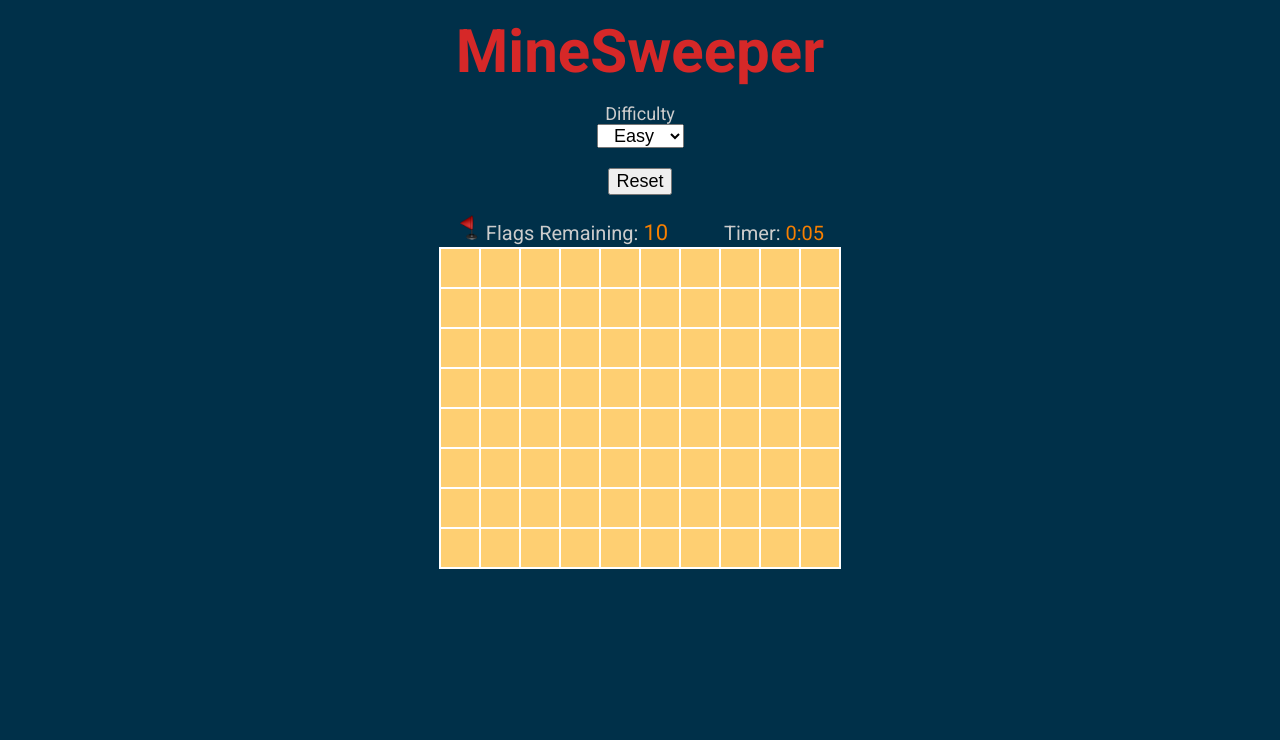
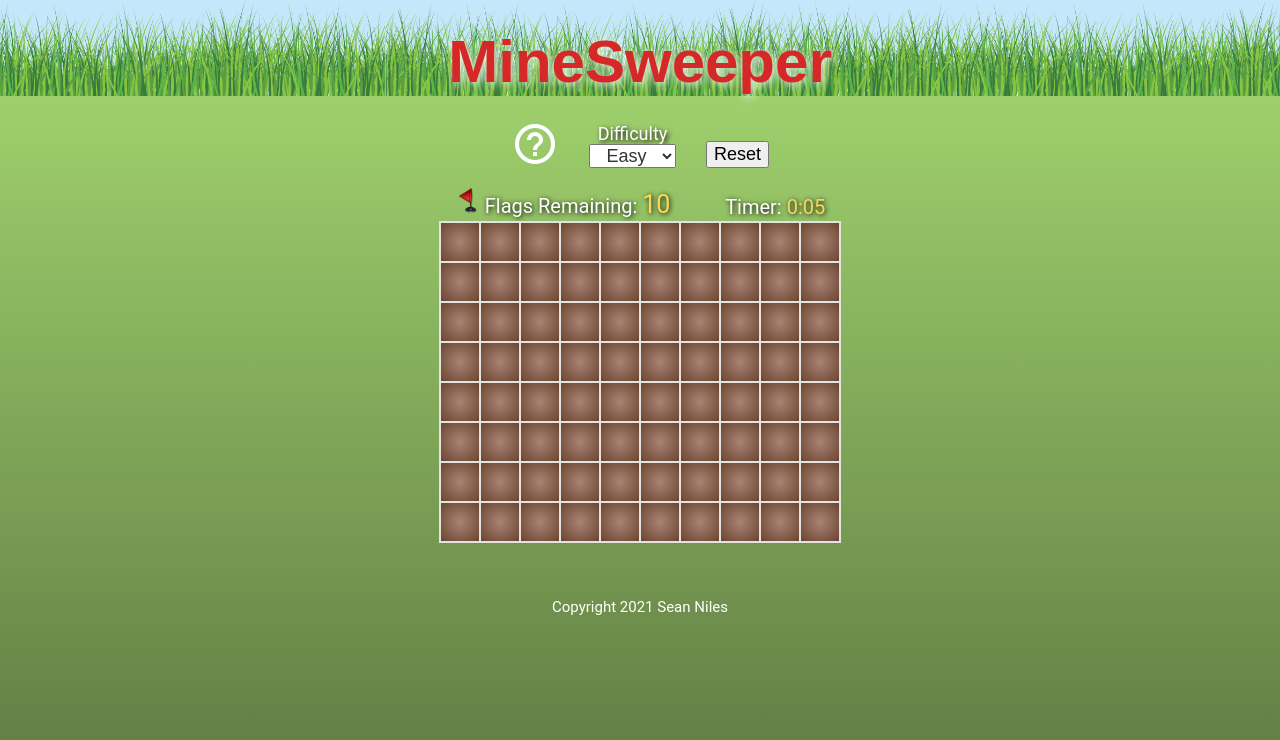
Before and after one commit to snyles/project-minesweeper, a plain HTML site: page index.html in a window 1280 px wide. Drawn offline with Linux system fonts and the light colour scheme; a web font is replaced by a local one.

Commit message:
add help modal, style changes

```diff
--- a/css/style.css
+++ b/css/style.css
@@ -18,16 +18,15 @@ html {
   }
 
   body {
-    background-color: var(--background);
+    background: linear-gradient(#a7db72, #5e7942);
     /* Use a system font, if none are available use an available sans-sarif font */
     font-family: "Roboto",system-ui, -apple-system, BlinkMacSystemFont, "Segoe UI",
           Roboto, Oxygen-Sans, Ubuntu, Cantarell, "Helvetica Neue", sans-serif;
     font-size: 2.4rem;
-    color: #ccc;
+    color: white;
 
     min-height: 100vh;
     margin: 0 auto;
-    max-width: 80vmin;
 
     display: flex;
     align-items: center;
@@ -35,22 +34,40 @@ html {
     justify-content: flex-start;
     text-align: center;
 
-    --primary: #D62828;
-    --background: #003049;
-    --board: #FECF72;
-    --clear: #EAE2B7;
-    --accent: #F77F00;
+    --primary: #d62828;
+    --background: #7A9E56;
+    --board: #8B6555;
+    --clear: #B99A8D;
+    --accent: #ffd651;
+    --darkbrown: #381a20
 }
 
 select {
     text-align: center;
+    color: #333;
 }
 
+label {
+    text-shadow: black 2px 2px 5px;
+}
 h1 {
-    margin: 1vmin 0;
+    display: flex;
+    margin: 0 0 1vmin 0;
+    padding: 1vmin 0 0 0;
+    align-items: flex-end;
+    justify-content: center;
+    width: 100vw;
+    height: 12vmin;
     color: var(--primary);
+    text-shadow: white 2px 2px 10px;
     font-size: 8vmin;
-    font-family: "Roboto";
+    font-family: 'RocknRoll One', sans-serif;
+    background-color: #C5E7FC;
+    background-image: url('/img/grass_long.png');
+    background-size: contain;
+    background-repeat: repeat-x;
+    background-position: bottom;
+
 }
 
 label, button, option, select {
@@ -64,19 +81,20 @@ label, button, option, select {
     grid-template-columns: repeat(8, 1fr);
     color: #333;
     user-select: none;
-    border: solid 1px white;
+    border: solid 1px #e3e3e3;
     max-width: 95vw;
 
 }
 
 #grid > .cell {
-    border: solid 1px white;
-    background: var(--board);
+    border: solid 1px #e3e3e3;
+    background: radial-gradient(#a88475, #6b452f);
     display: flex;
     align-items: center;
     justify-content: center;
     font-size: 4vmin;
-
+    color: #f3f3f3;
+    text-shadow: black 2px 2px 5px;
     width: 5vmin;
     height: 5vmin;
 }
@@ -108,9 +126,10 @@ img.flag, img.mine {
     justify-content: space-evenly;
     width: 60vmin;
     font-size: 2rem;
+    text-shadow: black 1px 1px 5px;
 }
 #flags-left span {
-    font-size: 2.2rem;
+    font-size: 2.5rem;
     color: var(--accent);
 }
 
@@ -120,21 +139,69 @@ img.flag, img.mine {
 }
 
 #resetButton {
-    margin: 20px 0 0 0;
+    margin: 20px 0 0 30px;
     width: auto;
+}
+
+#help {
+    margin: 0 30px 0 0;
 }
 
 #controls {
     display: flex;
+    flex-direction: row;
+    align-items: flex-end;
+    justify-content: center;
+    margin-top: 1vmin;
+}
+
+#difficulty {
+    display: flex;
     flex-direction: column;
-    align-items: center;
-    justify-content: center;
 }
 
 #time {
     color: var(--accent);
 }
 
+#copy {
+    font-size: 1.5rem;
+    display: flex;
+    flex-direction: column;
+}
+
+#helpModal {
+    display: none;
+    background-color: rgba(200, 200, 200, .6);
+    width: 100vw;
+    height: 100vh;
+    position: absolute;
+    top: 0;
+    left: 0;
+    justify-content: center;
+    align-items: center;
+    text-align: left;
+}
+
+#helpText {
+    width: 80vmin;
+    font-size: 2.5rem;
+    background-color: rgba(240, 240, 240, 1);
+    border-radius: 10px;
+    color: #333;
+    line-height: 3.5rem;
+    padding: 1rem;
+}
+#helpText ul {
+    list-style-type:square;
+}
+#helpText li {
+    margin: 0 0 15px 0;
+}
+
+#helpText strong {
+    color: var(--primary);
+}
 @media only screen and (min-width: 768px) {
 
     #grid {
@@ -143,7 +210,7 @@ img.flag, img.mine {
     #grid > .cell, #grid.small > .cell, #grid.medium > .cell {
         width: 40px;
         height: 40px;
-        font-size: 2.5rem;
+        font-size: 2.3rem;
 
     }
     #info {
@@ -156,7 +223,8 @@ img.flag, img.mine {
     }
 
     h1 {
-        margin: 2vmin 0;
+        margin: 0 0 2vmin 0;
+        padding: 4vmin 0 0 0;
         font-size: 6rem;
     }
 }
--- a/index.html
+++ b/index.html
@@ -6,35 +6,53 @@
     <meta name="viewport" content="width=device-width, initial-scale=1.0">
     <link rel="stylesheet" href="css/style.css">
     <link rel="preconnect" href="https://fonts.gstatic.com">
-    <link href="https://fonts.googleapis.com/css2?family=Roboto:wght@400;700&display=swap" rel="stylesheet">
+    <link href="https://fonts.googleapis.com/css2?family=DotGothic16&family=RocknRoll+One&display=swap" rel="stylesheet">
     <script defer src="js/app.js"></script>
     <title>Minesweeper</title>
 </head>
 <body>
     <h1>MineSweeper</h1>
     <div id="controls">
-    <label for="boardSize">Difficulty</label>
+        <img id="help" src="./img/help.png" />
+        <div id="difficulty">
+        <label for="boardSize">Difficulty</label>
         <select id="boardSize">
             <option value="small" selected>Easy</option>
             <option value="medium">Medium</option>
             <option value="large">Hard</option>
             <option value="xlarge">Insane</option>
         </select>
+        </div>
         <button id="resetButton">Reset</button>
+
     </div>
-    <div id=info>
-        <div id=flags-left>
+    <div id="info">
+        <div id="flags-left">
             <img src="img/Flag.ico">
             Flags Remaining:
             <span></span>
         </div>
-        <div id=timer>
-            Timer: <span id=time>0:00</span>
+        <div id="timer">
+            Timer: <span id="time">0:00</span>
         </div>
     </div>
-    <div id=grid>
+    <div id="grid">
     </div>
+    <div id="copy">
+        <p>Copyright 2021 Sean Niles</p>
+    </div>
+    <div id="helpModal">
+        <div id="helpText">
+            <ul>
+                <li><strong>Left Click</strong> to uncover a square. </li>
+                <li>The number in the uncovered squares tell you how many mines are around that square</li>
+                <li><strong>Right Click</strong> to mark a square with a flag if you think it contains a mine </li>
+                <li><strong>Double Click</strong> or <strong>Click Both Mouse Buttons</strong> on a numbered square once you have placed as many flags as the number in the square to reveal the surrounding squares</li>
+                <li><strong>Mark all the mines with a flag to win!</strong></li>
 
+            </ul>
+        </div>
+    </div>
 </body>
 <script src="js/confetti.js"></script>
 </html>
--- a/js/app.js
+++ b/js/app.js
@@ -68,11 +68,22 @@ const grid = document.getElementById('grid');
 
 const flagsLeftEl = document.querySelector('#flags-left span');
 const timeEl = document.getElementById('time');
+const helpIcon = document.getElementById('help');
+const helpModal = document.getElementById('helpModal');
 
 /*----------------------------- Event Listeners -----------------------------*/
 
 resetButton.addEventListener('click', reset );
 difficultySelect.addEventListener('change', reset );
+
+helpIcon.addEventListener('click', function() {
+    helpModal.style.display = "flex";
+    helpModal.addEventListener('click', function() {
+        helpModal.style.display = "none";
+        helpModal.removeEventListener('click');
+    })
+
+})
 
 grid.addEventListener('contextmenu', function (e) {
     e.preventDefault();
@@ -177,12 +188,10 @@ function render() {
 
     if (winner === "mines") {
         cells.filter( c => c.mine ).forEach ( mine => {
-            mine.element.innerHTML =
+            mine.element.innerHTML = (mine.clear) ?
+                `<img src='img/MineRed.ico' class='mine' id=${mine.id} />` :
                 `<img src='img/Mine.ico' class='mine' id=${mine.id} />`;
-            if (mine.clear) {
-                mine.element.style.backgroundColor = "red";
-            }
-        })
+            })
         explosionSound.play();
         setTimeout(function() {
             loseSound.play();
```
Also changed, not shown: img/MineRed.ico (added), img/grass_long.png (added), img/grass_long2.png (added), img/help.png (added), img/info.png (added), 1 other file.
